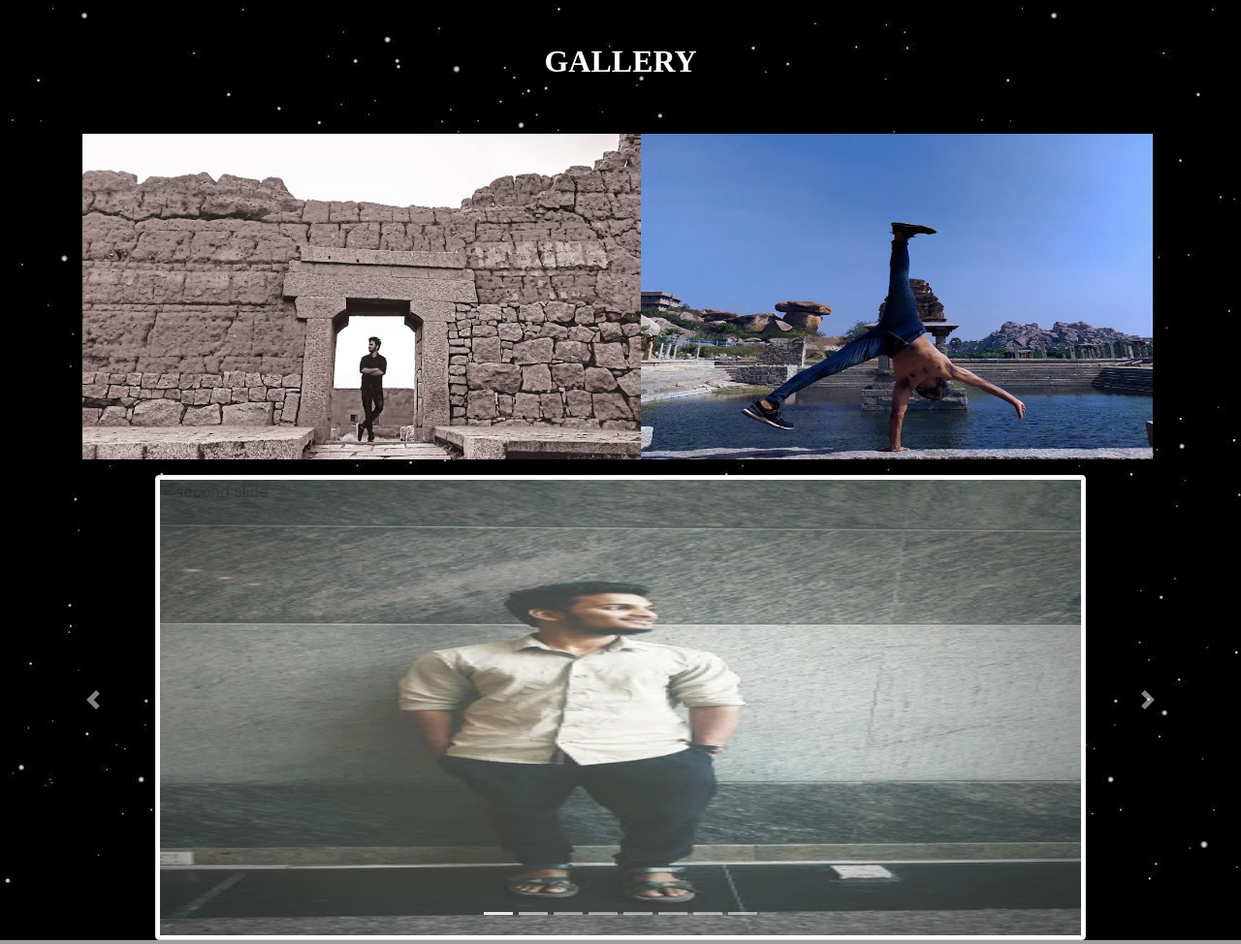
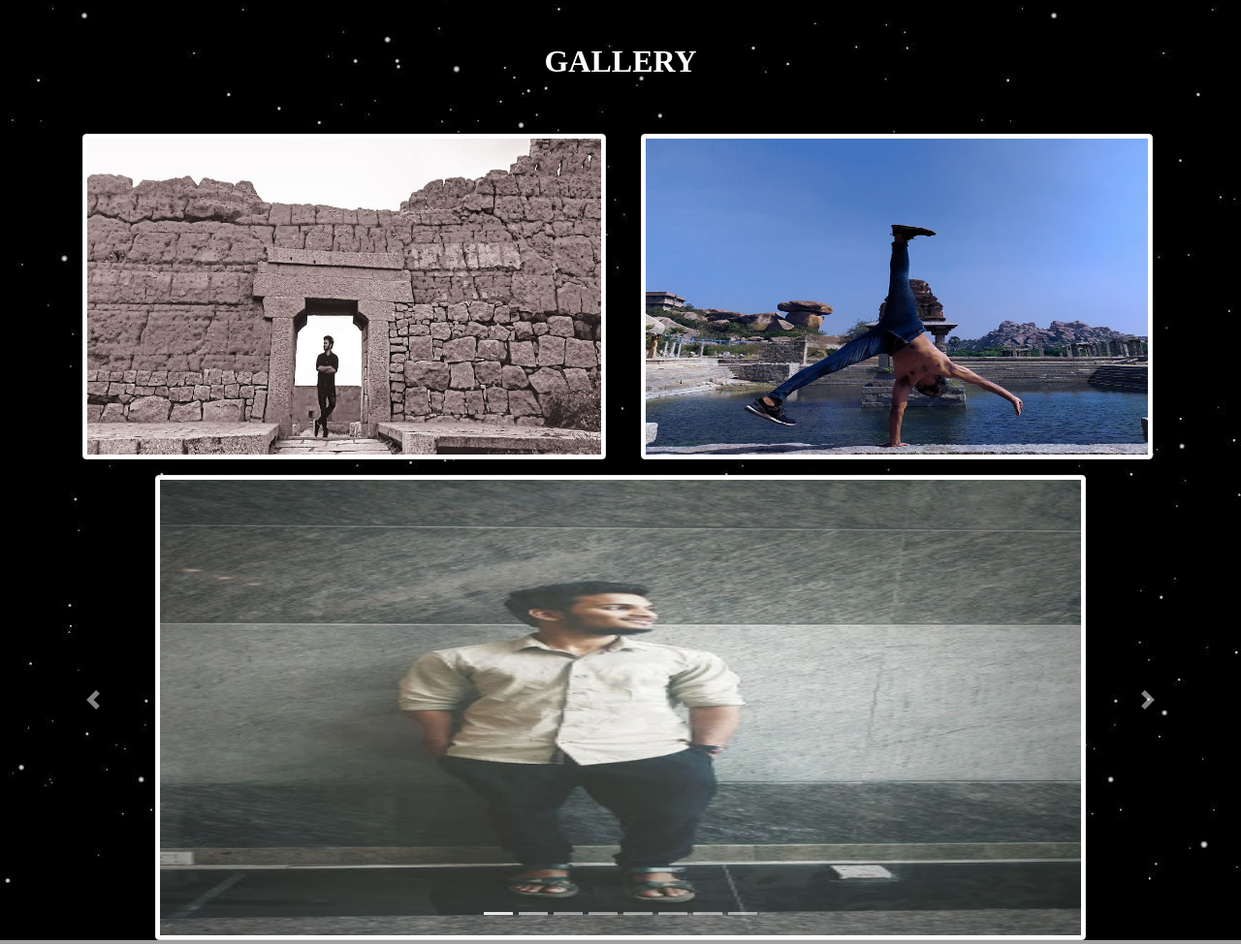
Before and after one commit to Javadmoidu/Javad-s-static-website, a plain HTML site: page index.html in a window 1280 px wide. Shown: the part 1980-2954 px from the top of the page at 97% size. Drawn offline with nearby package versions, Linux system fonts and the light colour scheme; grey boxes are pictures that could not be loaded.

Commit message:
Update index.html

```diff
--- a/index.html
+++ b/index.html
@@ -217,10 +217,10 @@
 
             <div class="row text-center pt-5">
                 <div class=" col-md-6 col-12">
-                    <img src="javad hampi image.jpg" style="height: 21em;">
+                    <img src="javad hampi image.jpg" class="image-fluid img-thumbnail" style="height: 21em;">
                 </div>
                 <div class=" col-md-6 col-12">
-                    <img src="javad onehandstand image.jpg" style="width: 33em; height: 21em;">
+                    <img src="javad onehandstand image.jpg" class="image-fluid img-thumbnail" style="width: 33em; height: 21em;">
                 </div>
             </div>
         </div>
@@ -251,7 +251,7 @@
     <div class="carousel-item">
       <!--Mask color-->
       <div class="view">
-        <img class="d-block w-75 mx-auto img-thumbnail"javad blackandwhite image.jpg" alt="second slide" style="height: 30em;">
+        <img class="d-block w-75 mx-auto img-thumbnail" src="javad blackandwhite image.jpg" alt="second slide" style="height: 30em;">
         <div class="mask rgba-black-light"></div>
       </div>
 
```
